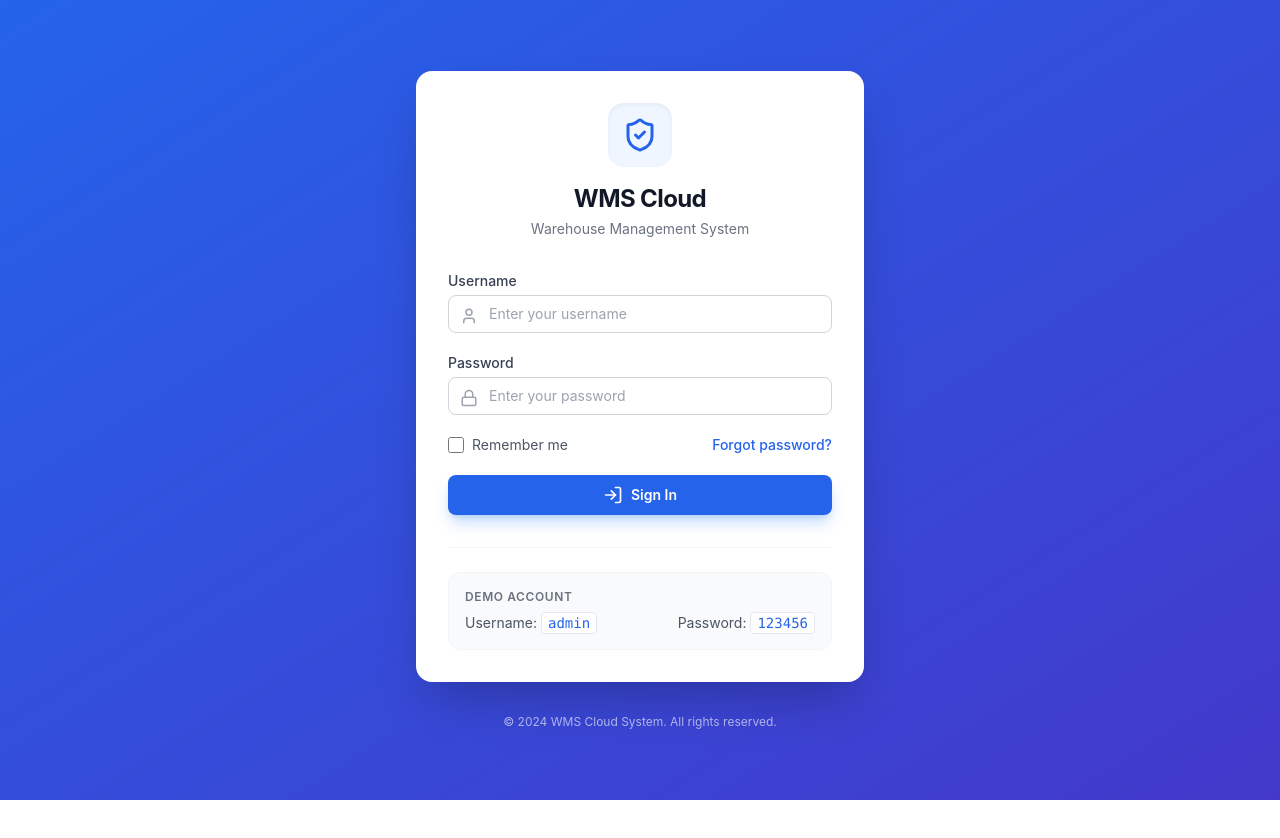
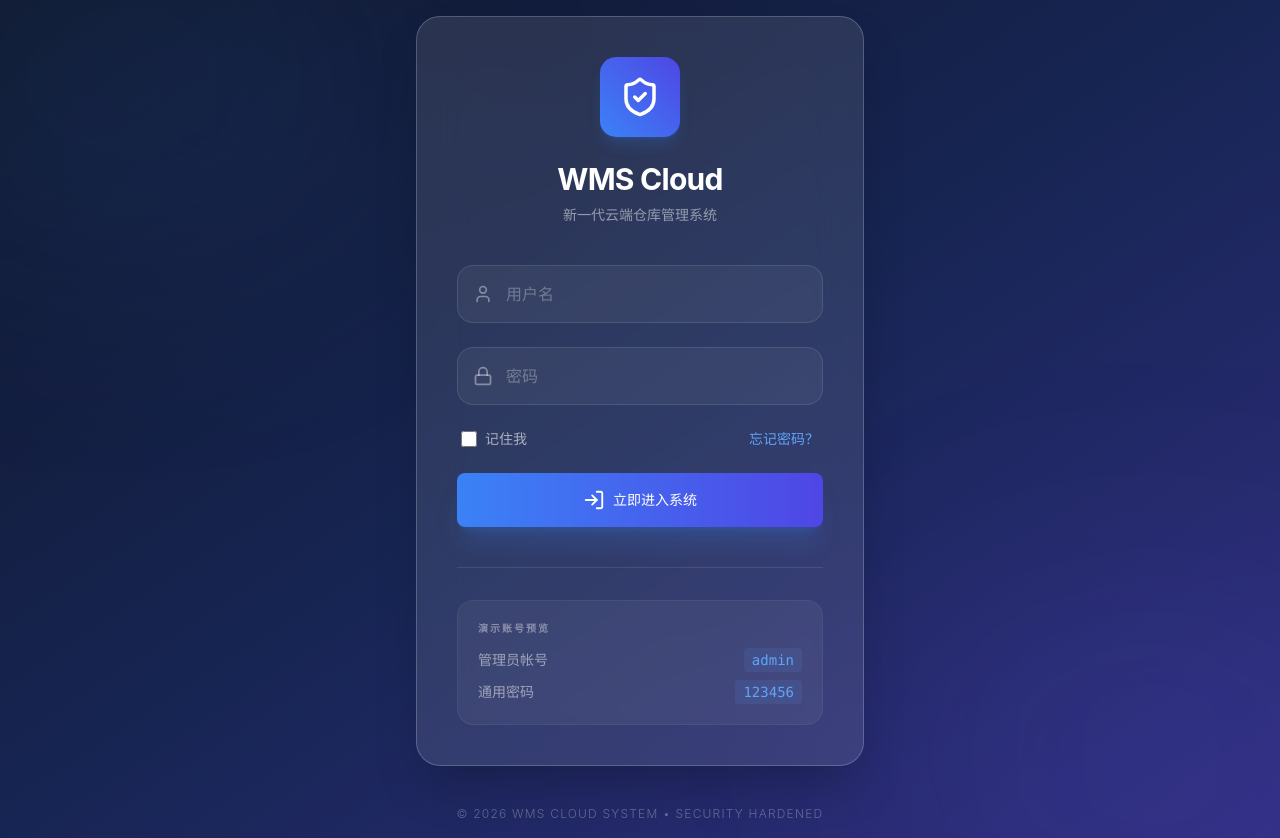
Before and after one commit to 13888285815/wms-system, a React (Vite) app: page / in a window 1280 px wide. Before the commit the page ends 800 px from the top, so only its background shows below. Built offline with nearby package versions, Linux system fonts and the light colour scheme.

Commit message:
feat: upgrade - i18n + security + subscription system

```diff
--- a/src/pages/Login/index.tsx
+++ b/src/pages/Login/index.tsx
@@ -1,157 +1,180 @@
-import React, { useState } from 'react';
-import { useTranslation } from 'react-i18next';
+import React, { useState, useEffect } from 'react';
 import { User } from '../../types';
 import { store } from '../../store';
-import { Modal } from '../../components/ui/Modal';
 import { Button } from '../../components/ui/Button';
-import { Input, Select } from '../../components/ui/Input';
-import { Badge } from '../../components/ui/Badge';
-import { LogIn, ShieldCheck, User as UserIcon, Lock } from 'lucide-react';
+import { Input } from '../../components/ui/Input';
+import { LogIn, ShieldCheck, User as UserIcon, Lock, AlertCircle } from 'lucide-react';
 
 interface LoginProps {
   onLogin: (user: User) => void;
 }
 
 const LoginPage: React.FC<LoginProps> = ({ onLogin }) => {
-  const { t } = useTranslation();
   const [username, setUsername] = useState('');
   const [password, setPassword] = useState('');
-  const [rememberMe, setRememberMe] = useState(false);
   const [error, setError] = useState('');
   const [loading, setLoading] = useState(false);
+  const [failCount, setFailCount] = useState(0);
+  const [lockoutTime, setLockoutTime] = useState(0);
+
+  // Handle lockout countdown
+  useEffect(() => {
+    if (lockoutTime > 0) {
+      const timer = setInterval(() => {
+        setLockoutTime(prev => prev - 1);
+      }, 1000);
+      return () => clearInterval(timer);
+    }
+  }, [lockoutTime]);
 
   const handleLogin = async (e: React.FormEvent) => {
     e.preventDefault();
+    if (lockoutTime > 0) return;
+
     setError('');
     setLoading(true);
 
     try {
       // Simulate network delay
-      await new Promise(resolve => setTimeout(resolve, 800));
+      await new Promise(resolve => setTimeout(resolve, 1000));
 
-      const user = store.login(username, password);
+      const { user, rateLimited } = store.login(username, password);
+
+      if (rateLimited) {
+        setError('由于尝试次数过多，该账号已被暂时锁定');
+        setLockoutTime(60);
+        return;
+      }
+
       if (user) {
         onLogin(user);
       } else {
-        setError(t('Invalid username or password'));
+        const newCount = failCount + 1;
+        setFailCount(newCount);
+        if (newCount >= 3) {
+          setError('登录失败次数过多，请等待 60 秒后重试');
+          setLockoutTime(60);
+          setFailCount(0);
+        } else {
+          setError(`用户名或密码错误 (剩余尝试次数: ${3 - newCount})`);
+        }
       }
     } catch (err) {
-      setError(t('An error occurred during login'));
+      setError('登录过程中发生错误，请稍后重试');
     } finally {
       setLoading(false);
     }
   };
 
   return (
-    <div className="min-h-screen w-full flex items-center justify-center bg-gradient-to-br from-blue-600 to-indigo-700 p-4">
-      <div className="w-full max-w-md">
-        <div className="bg-white rounded-2xl shadow-2xl overflow-hidden transition-all duration-300 hover:shadow-blue-500/20">
-          <div className="p-8">
-            <div className="flex flex-col items-center mb-8">
-              <div className="w-16 h-16 bg-blue-50 rounded-2xl flex items-center justify-center mb-4 text-blue-600 shadow-inner">
-                <ShieldCheck size={36} />
+    <div className="min-h-screen w-full flex items-center justify-center bg-gradient-to-br from-slate-900 via-blue-950 to-indigo-900 p-4 relative overflow-hidden">
+      {/* Decorative background elements */}
+      <div className="absolute top-[-10%] left-[-10%] w-[40%] h-[40%] bg-blue-500/10 rounded-full blur-[120px]" />
+      <div className="absolute bottom-[-10%] right-[-10%] w-[40%] h-[40%] bg-indigo-500/10 rounded-full blur-[120px]" />
+
+      <div className="w-full max-w-md z-10">
+        <div className="bg-white/10 backdrop-blur-xl border border-white/20 rounded-3xl shadow-2xl overflow-hidden">
+          <div className="p-10">
+            <div className="flex flex-col items-center mb-10">
+              <div className="w-20 h-20 bg-gradient-to-tr from-blue-500 to-indigo-600 rounded-2xl flex items-center justify-center mb-6 shadow-lg shadow-blue-500/20">
+                <ShieldCheck size={42} className="text-white" />
               </div>
-              <h1 className="text-2xl font-bold text-gray-900 tracking-tight">WMS Cloud</h1>
-              <p className="text-gray-500 text-sm mt-1">{t('Warehouse Management System')}</p>
+              <h1 className="text-3xl font-bold text-white tracking-tight">WMS Cloud</h1>
+              <p className="text-white/50 text-sm mt-2">新一代云端仓库管理系统</p>
             </div>
 
-            <form onSubmit={handleLogin} className="space-y-5">
-              <div className="relative">
-                <div className="absolute left-3 top-9 text-gray-400 z-10">
-                  <UserIcon size={18} />
+            <form onSubmit={handleLogin} className="space-y-6">
+              <div className="relative group">
+                <div className="absolute left-4 top-1/2 -translate-y-1/2 text-white/40 group-focus-within:text-blue-400 transition-colors">
+                  <UserIcon size={20} />
                 </div>
-                <Input
-                  label={t('Username')}
-                  placeholder={t('Enter your username')}
+                <input
+                  type="text"
+                  placeholder="用户名"
                   required
                   value={username}
                   onChange={(e) => setUsername(e.target.value)}
-                  className="pl-10"
+                  disabled={lockoutTime > 0}
+                  className="w-full pl-12 pr-4 py-4 bg-white/5 border border-white/10 text-white placeholder-white/30 rounded-2xl focus:outline-none focus:ring-2 focus:ring-blue-500/50 focus:border-blue-500/50 transition-all"
                 />
               </div>
 
-              <div className="relative">
-                <div className="absolute left-3 top-9 text-gray-400 z-10">
-                  <Lock size={18} />
+              <div className="relative group">
+                <div className="absolute left-4 top-1/2 -translate-y-1/2 text-white/40 group-focus-within:text-blue-400 transition-colors">
+                  <Lock size={20} />
                 </div>
-                <Input
-                  label={t('Password')}
+                <input
                   type="password"
-                  placeholder={t('Enter your password')}
+                  placeholder="密码"
                   required
                   value={password}
                   onChange={(e) => setPassword(e.target.value)}
-                  className="pl-10"
+                  disabled={lockoutTime > 0}
+                  className="w-full pl-12 pr-4 py-4 bg-white/5 border border-white/10 text-white placeholder-white/30 rounded-2xl focus:outline-none focus:ring-2 focus:ring-blue-500/50 focus:border-blue-500/50 transition-all"
                 />
               </div>
 
-              <div className="flex items-center justify-between">
+              <div className="flex items-center justify-between px-1">
                 <label className="flex items-center gap-2 cursor-pointer group">
                   <input
                     type="checkbox"
-                    checked={rememberMe}
-                    onChange={(e) => setRememberMe(e.target.checked)}
-                    className="w-4 h-4 text-blue-600 border-gray-300 rounded focus:ring-blue-500 cursor-pointer transition-colors"
+                    className="w-4 h-4 rounded border-white/20 bg-white/5 text-blue-500 focus:ring-blue-500/50 cursor-pointer"
                   />
-                  <span className="text-sm text-gray-600 group-hover:text-gray-900 transition-colors">{t('Remember me')}</span>
+                  <span className="text-sm text-white/60 group-hover:text-white/80 transition-colors">记住我</span>
                 </label>
-                <button type="button" className="text-sm text-blue-600 hover:text-blue-700 font-medium transition-colors">
-                  {t('Forgot password?')}
+                <button type="button" className="text-sm text-blue-400 hover:text-blue-300 font-medium transition-colors">
+                  忘记密码？
                 </button>
               </div>
 
               {error && (
-                <div className="p-3 rounded-lg bg-red-50 border border-red-100 text-red-600 text-sm animate-shake">
-                  {error}
+                <div className="p-4 rounded-2xl bg-red-500/10 border border-red-500/20 text-red-400 text-sm flex items-start gap-3 animate-in fade-in slide-in-from-top-1">
+                  <AlertCircle size={18} className="shrink-0 mt-0.5" />
+                  <span>{error} {lockoutTime > 0 && `(请等待 ${lockoutTime} 秒)`}</span>
                 </div>
               )}
 
               <Button
                 type="submit"
-                className="w-full justify-center py-2.5 text-base font-semibold shadow-lg shadow-blue-500/30"
-                disabled={loading}
+                disabled={loading || lockoutTime > 0}
+                className="w-full justify-center py-4 text-lg font-bold bg-gradient-to-r from-blue-500 to-indigo-600 hover:from-blue-600 hover:to-indigo-700 text-white rounded-2xl shadow-xl shadow-blue-500/20 transition-all active:scale-95 disabled:opacity-50 disabled:grayscale"
               >
                 {loading ? (
-                  <div className="flex items-center gap-2">
-                    <div className="w-4 h-4 border-2 border-white/30 border-t-white rounded-full animate-spin" />
-                    {t('Signing in...')}
+                  <div className="flex items-center gap-3">
+                    <div className="w-5 h-5 border-3 border-white/30 border-t-white rounded-full animate-spin" />
+                    <span>正在登录...</span>
                   </div>
                 ) : (
                   <div className="flex items-center gap-2">
-                    <LogIn size={20} />
-                    {t('Sign In')}
+                    <LogIn size={22} />
+                    <span>立即进入系统</span>
                   </div>
                 )}
               </Button>
             </form>
 
-            <div className="mt-8 pt-6 border-t border-gray-100">
-              <div className="p-4 bg-gray-50 rounded-xl border border-gray-100 space-y-2">
-                <p className="text-xs font-semibold text-gray-500 uppercase tracking-wider">{t('Demo Account')}</p>
-                <div className="flex justify-between text-sm">
-                  <span className="text-gray-600">{t('Username')}: <code className="bg-white px-1.5 py-0.5 rounded border text-blue-600">admin</code></span>
-                  <span className="text-gray-600">{t('Password')}: <code className="bg-white px-1.5 py-0.5 rounded border text-blue-600">123456</code></span>
+            <div className="mt-10 pt-8 border-t border-white/10">
+              <div className="p-5 bg-white/5 rounded-2xl border border-white/5 space-y-3">
+                <p className="text-[10px] font-bold text-white/40 uppercase tracking-[0.2em]">演示账号预览</p>
+                <div className="flex flex-col gap-2">
+                  <div className="flex justify-between items-center text-sm">
+                    <span className="text-white/50">管理员帐号</span>
+                    <code className="text-blue-400 bg-blue-400/10 px-2 py-0.5 rounded">admin</code>
+                  </div>
+                  <div className="flex justify-between items-center text-sm">
+                    <span className="text-white/50">通用密码</span>
+                    <code className="text-blue-400 bg-blue-400/10 px-2 py-0.5 rounded">123456</code>
+                  </div>
                 </div>
               </div>
             </div>
           </div>
         </div>
 
-        <p className="text-center text-white/60 text-xs mt-8">
-          &copy; 2024 WMS Cloud System. All rights reserved.
+        <p className="text-center text-white/30 text-xs mt-10 tracking-widest font-light">
+          &copy; 2026 WMS CLOUD SYSTEM &bull; SECURITY HARDENED
         </p>
       </div>
-
-      <style>{`
-        @keyframes shake {
-          0%, 100% { transform: translateX(0); }
-          25% { transform: translateX(-4px); }
-          75% { transform: translateX(4px); }
-        }
-        .animate-shake {
-          animation: shake 0.2s ease-in-out 0s 2;
-        }
-      `}</style>
     </div>
   );
 };
```
